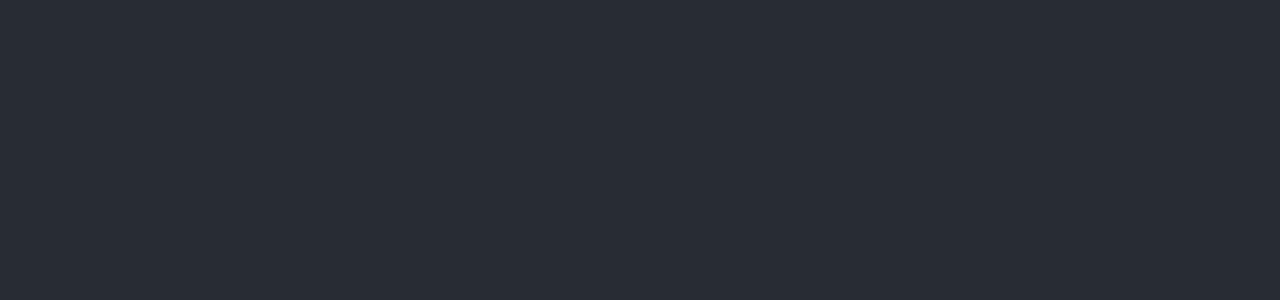
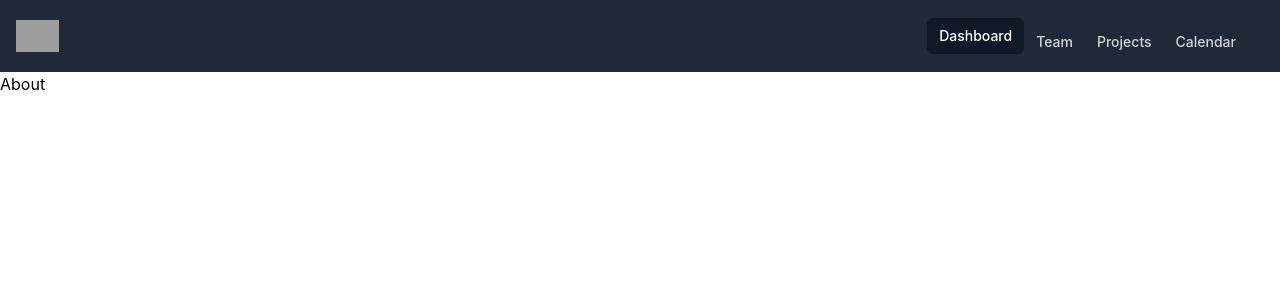
Before and after one commit to troias/react-playground, a React (Create React App) app: page /about in a window 1280 px wide. Shown: the top 300 px of the page. Built offline with nearby package versions, Linux system fonts and the light colour scheme; grey boxes are pictures that could not be loaded.

Commit message:
added react router and tailwind

```diff
--- a/package.json
+++ b/package.json
@@ -8,6 +8,7 @@
     "@testing-library/user-event": "^13.5.0",
     "react": "^18.2.0",
     "react-dom": "^18.2.0",
+    "react-router-dom": "^6.12.1",
     "react-scripts": "5.0.1",
     "web-vitals": "^2.1.4"
   },
@@ -34,5 +35,8 @@
       "last 1 firefox version",
       "last 1 safari version"
     ]
+  },
+  "devDependencies": {
+    "tailwindcss": "^3.3.2"
   }
 }
--- a/src/App.js
+++ b/src/App.js
@@ -1,14 +1,38 @@
 import logo from './logo.svg';
 import './App.css';
+import {createBrowserRouter, RouterProvider, createRoutesFromElements, Route, Link} from 'react-router-dom';
+import Home from './pages/home';
+import About from './pages/about';
+import Layout from './pages/layout';
+
+// const router = createBrowserRouter([
+//  {
+//   path: '/',
+//   element: <Home />
+
+//  },
+//   {
+//     path: '/about',
+//     element: <About />
+//   },
+// ]
+// )
+
+const routeDefinitions = createRoutesFromElements(
+  <Route path="/" element={<Layout />}>
+    <Route index element={<Home />} />
+    <Route path="/about" element={<About />} />
+  </Route>
+);
+
+
+const router = createBrowserRouter(routeDefinitions);
+
+
+
 
 function App() {
-  return (
-    <div className="App">
-      <header className="App-header">
-
-      </header>
-    </div>
-  );
+  return <RouterProvider router={router} />;
 }
 
 export default App;
--- /dev/null
+++ b/src/components/main-navigation.js
@@ -0,0 +1,67 @@
+import React from 'react'
+import {Link} from 'react-router-dom';
+
+export default function mainNavigation() {
+  return (
+   <header
+        className="bg-gray-800 sm:flex sm:justify-between sm:items-center sm:px-4 sm:py-3"
+        >
+        <nav className="flex items-center justify-between px-4 py-3 sm:p-0">
+            <div>
+                <img className="h-8" src="https://tailwindui.com/img/logos/workflow-mark-on-dark.svg" alt="Workflow logo" />
+            </div>
+            <div className="sm:hidden">
+                <button
+                    type="button"
+                    className="block text-gray-500 hover:text-white focus:text-white focus:outline-none"
+                >
+                    <svg className="h-6 w-6 fill-current" viewBox="0 0 24 24">
+                        <path
+                            className="hidden"
+                            fillRule="evenodd"
+                            clipRule="evenodd"
+                            d="M4 6h16v2H4zm0 5h16v2H4zm0 5h16v2H4z"
+                        />
+                        <path
+                            className="block"
+                            fillRule="evenodd"
+                            clipRule="evenodd"
+                            d="M6 9h12v1.5H6zm0 4h12v-1.5H6zm0 4h12V16H6z"
+                        />
+                    </svg>
+                </button>
+            </div>
+        </nav>
+        <div className="hidden sm:block sm:flex sm:items-center sm:px-4">
+            <Link
+                to="/"
+                className="px-3 py-2 rounded-md text-sm font-medium leading-5 text-white bg-gray-900 focus:outline-none focus:text-white focus:bg-gray-700"
+            >
+                Dashboard
+            </Link>
+            <Link
+                to="/about"
+                className="mt-3 px-3 py-2 rounded-md text-sm font-medium leading-5 text-gray-300 hover:text-white hover:bg-gray-700 focus:outline-none focus:text-white focus:bg-gray-700"
+            >
+                Team
+            </Link>
+            <Link
+
+                to="/about"
+                className="mt-3 px-3 py-2 rounded-md text-sm font-medium leading-5 text-gray-300 hover:text-white hover:bg-gray-700 focus:outline-none focus:text-white focus:bg-gray-700"
+            >
+                Projects
+            </Link>
+            <Link
+                to="/about"
+                className="mt-3 px-3 py-2 rounded-md text-sm font-medium leading-5 text-gray-300 hover:text-white hover:bg-gray-700 focus:outline-none focus:text-white focus:bg-gray-700"
+            >
+                Calendar
+            </Link>
+        </div>
+    </header>
+
+
+
+  )
+}
--- a/src/index.css
+++ b/src/index.css
@@ -1,3 +1,7 @@
+@tailwind base;
+@tailwind components;
+@tailwind utilities;
+
 body {
   margin: 0;
   font-family: -apple-system, BlinkMacSystemFont, 'Segoe UI', 'Roboto', 'Oxygen',
--- /dev/null
+++ b/src/input.css
@@ -0,0 +1,3 @@
+@tailwind base;
+@tailwind components;
+@tailwind utilities;
--- /dev/null
+++ b/src/pages/about.js
@@ -0,0 +1,9 @@
+import React from 'react'
+
+export default function about() {
+  return (
+    <div>
+      About
+    </div>
+  )
+}
--- /dev/null
+++ b/src/pages/home.js
@@ -0,0 +1,13 @@
+import React from 'react'
+import {Link} from 'react-router-dom';
+
+
+export default function home() {
+  return (
+    <div className=''>
+
+
+
+    </div>
+  )
+}
--- /dev/null
+++ b/src/pages/layout.js
@@ -0,0 +1,13 @@
+import React from 'react'
+import MainNavigation from '../components/main-navigation';
+import { Outlet } from 'react-router-dom';
+
+export default function layout(props) {
+  return (
+    <div>
+          <MainNavigation />
+       <Outlet />
+
+    </div>
+  )
+}
--- /dev/null
+++ b/tailwind.config.js
@@ -0,0 +1,10 @@
+/** @type {import('tailwindcss').Config} */
+module.exports = {
+  content: [
+    "./src/**/*.{js,jsx,ts,tsx}",
+  ],
+  theme: {
+    extend: {},
+  },
+  plugins: [],
+}
```
Also changed, not shown: 2 other files (tests, documents, lock files or other folders).
